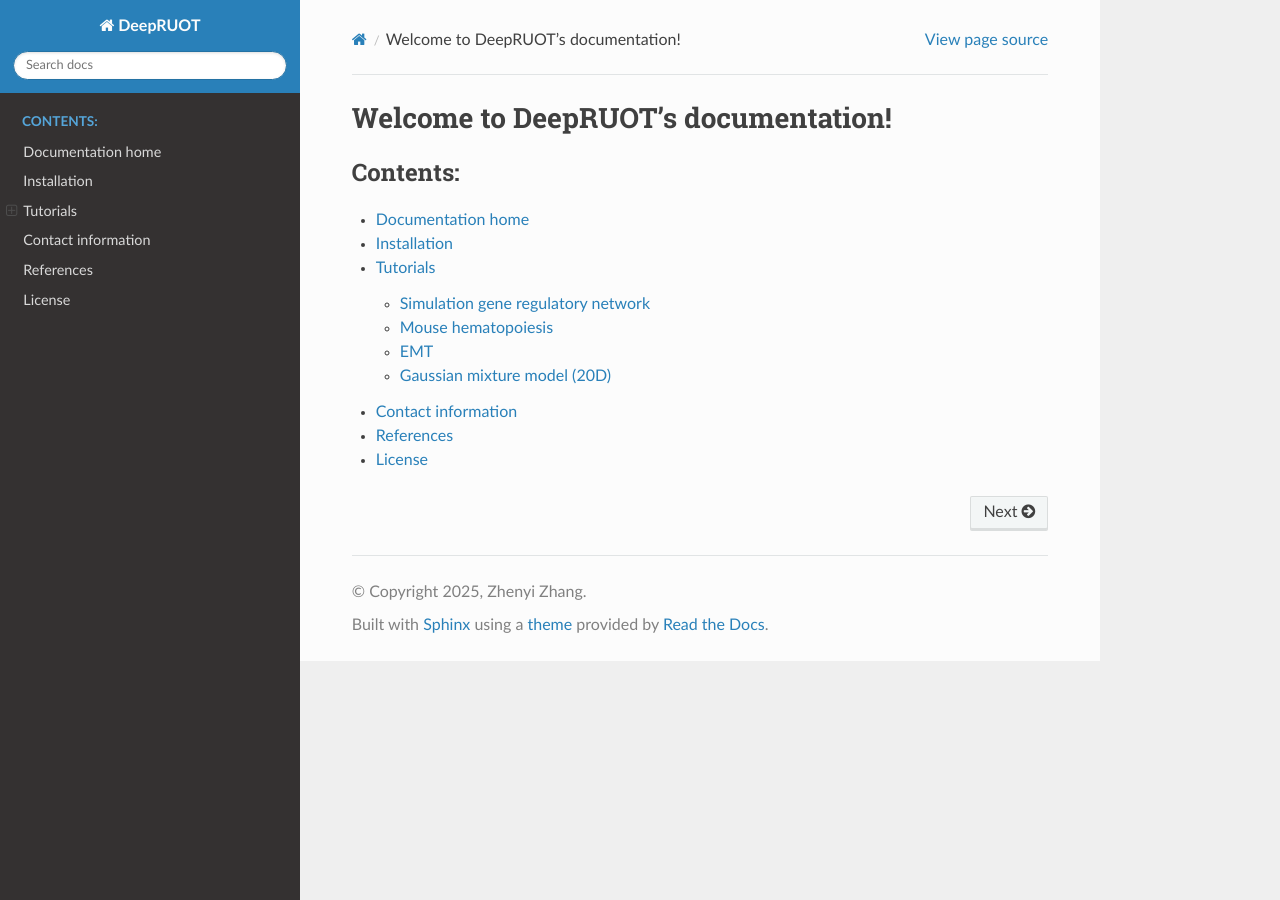
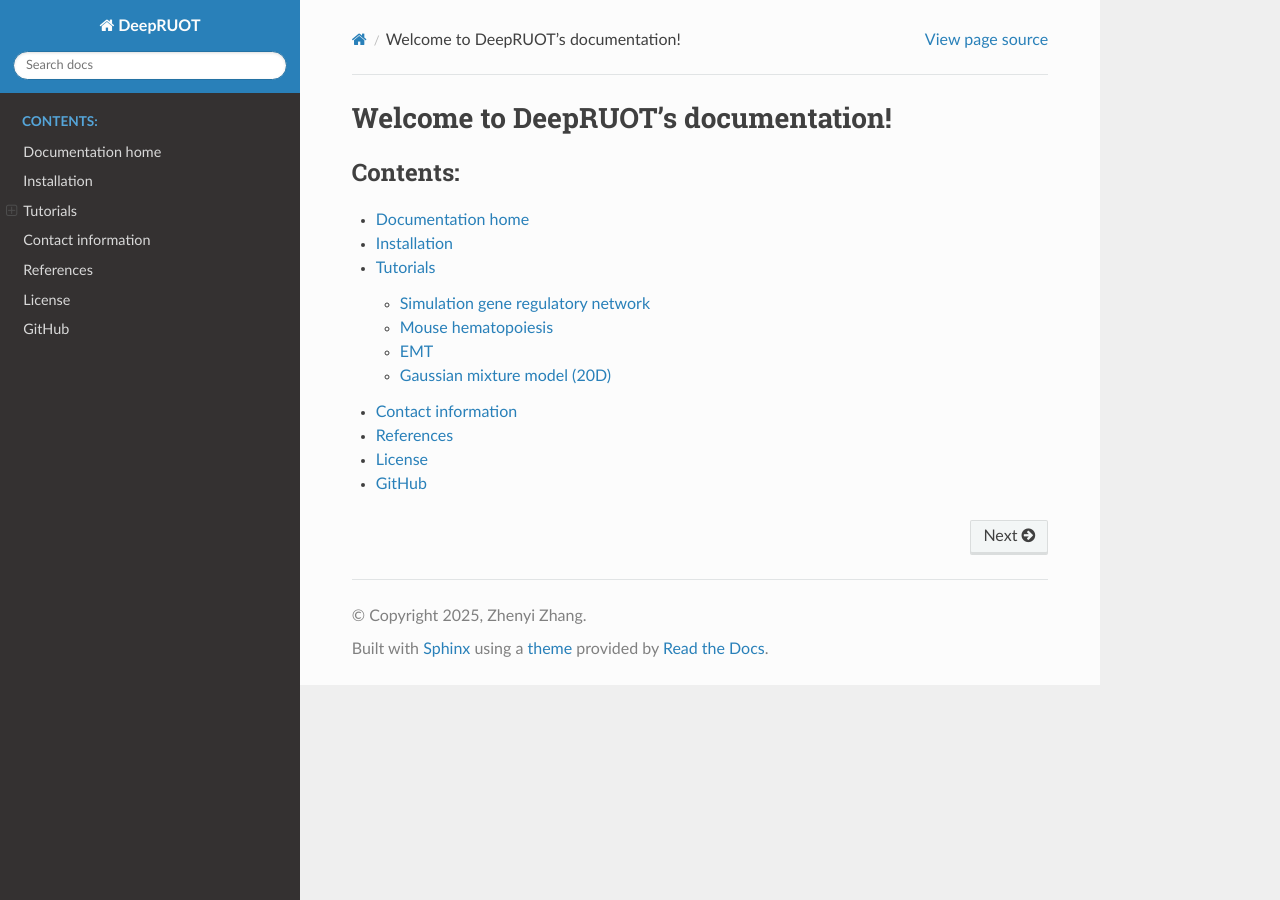
Before and after one commit to zhenyiizhang/DeepRUOT, a Sphinx documentation site: the page built from source/index.rst, in a window 1280 px wide. Built offline with Sphinx 7.4.7 and the Read the Docs theme 3.1.0, drawn with Linux system fonts in a browser that asks for light colours; pages that are not in the unit, such as notebooks, are missing from menus.

Commit message:
Update index.rst

```diff
--- a/source/index.rst
+++ b/source/index.rst
@@ -16,3 +16,4 @@ Welcome to DeepRUOT's documentation!
    contact.md
    references.md
    liscence.md
+   GitHub <https://github.com/zhenyiizhang/DeepRUOT>
```
